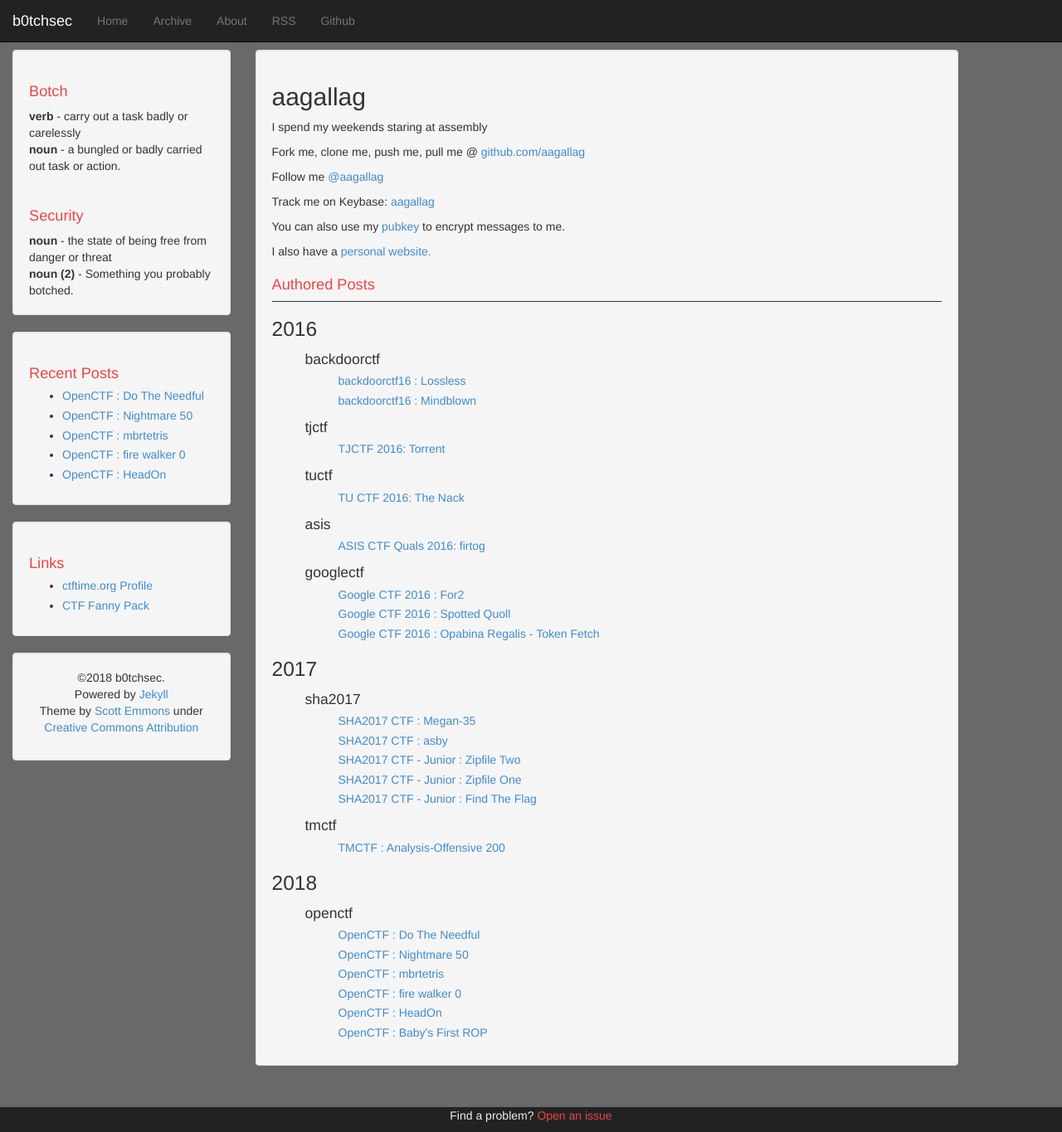
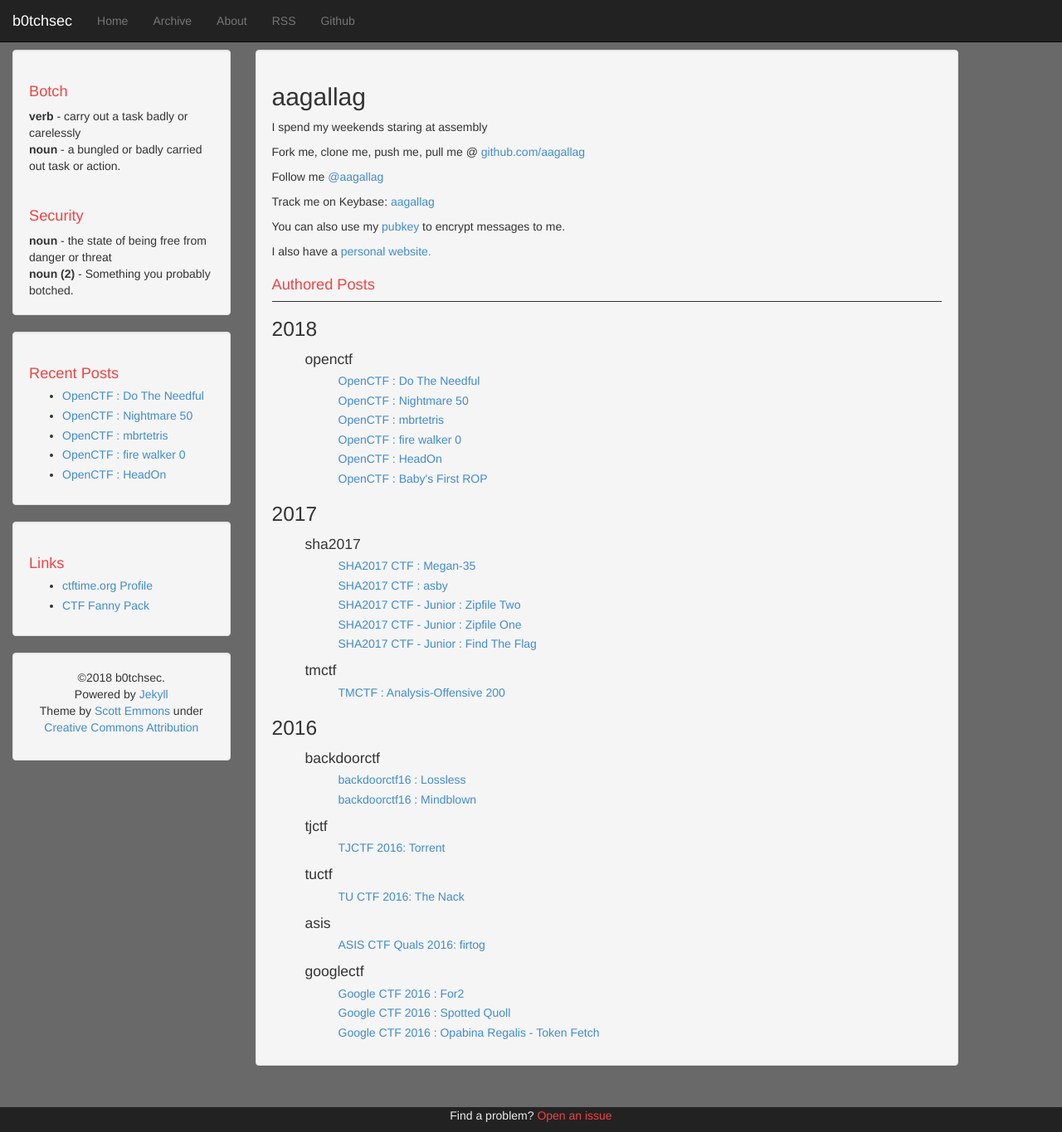
Before and after one commit to b0tchsec/b0tchsec.github.io, a Jekyll site: the page built from about/aagallag/index.html, in a window 1280 px wide and 1365 px high. Shown: the whole window at 83% size. Built offline with Jekyll 4.4.1, drawn with Linux system fonts in a browser that asks for light colours; part of the change alters nothing that is shown.

```diff
--- a/_includes/author-details.html
+++ b/_includes/author-details.html
@@ -17,7 +17,7 @@
 
 	<h1 class="authored-posts-header">Authored Posts</h1>
 	<hr>
-	{% for year in site.years %}
+	{% for year in site.years reversed %}
 	{% assign yearsCategories = yearsCategories | split: "|" %}
 	<h2 class="category-year">{{ year }}</h2>
 		{% for post in site.posts %}
```
